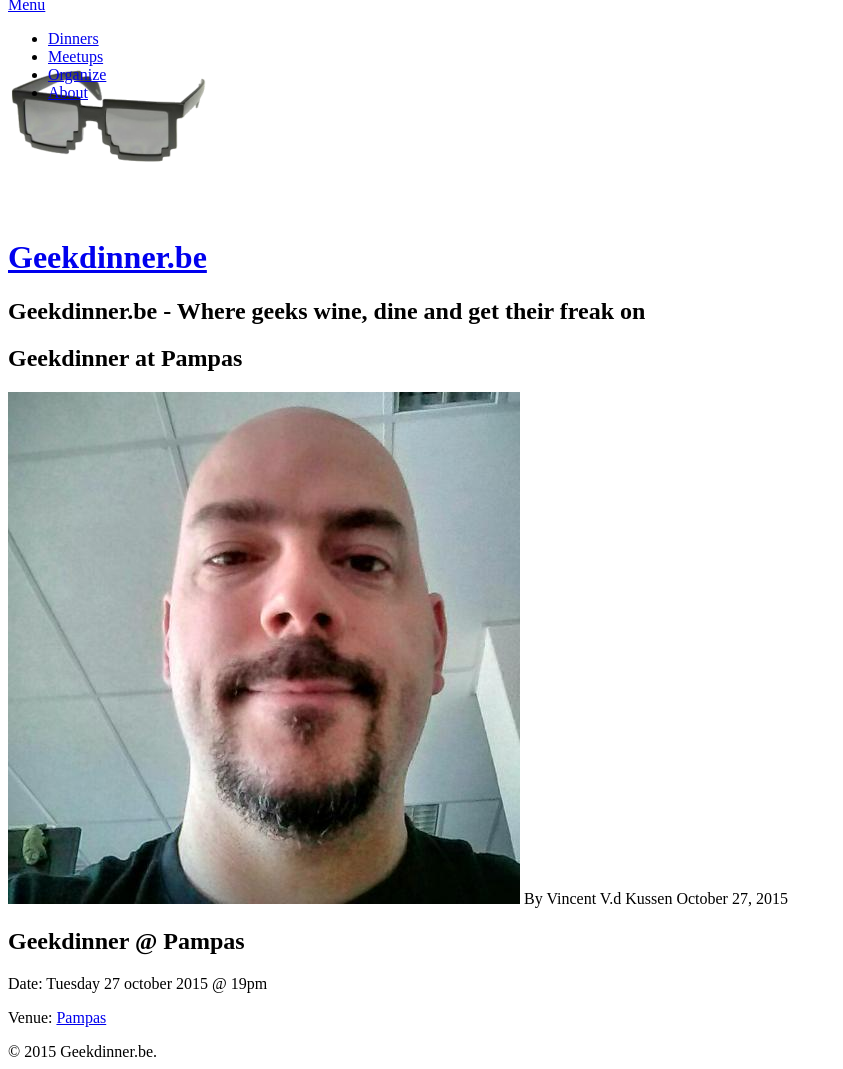
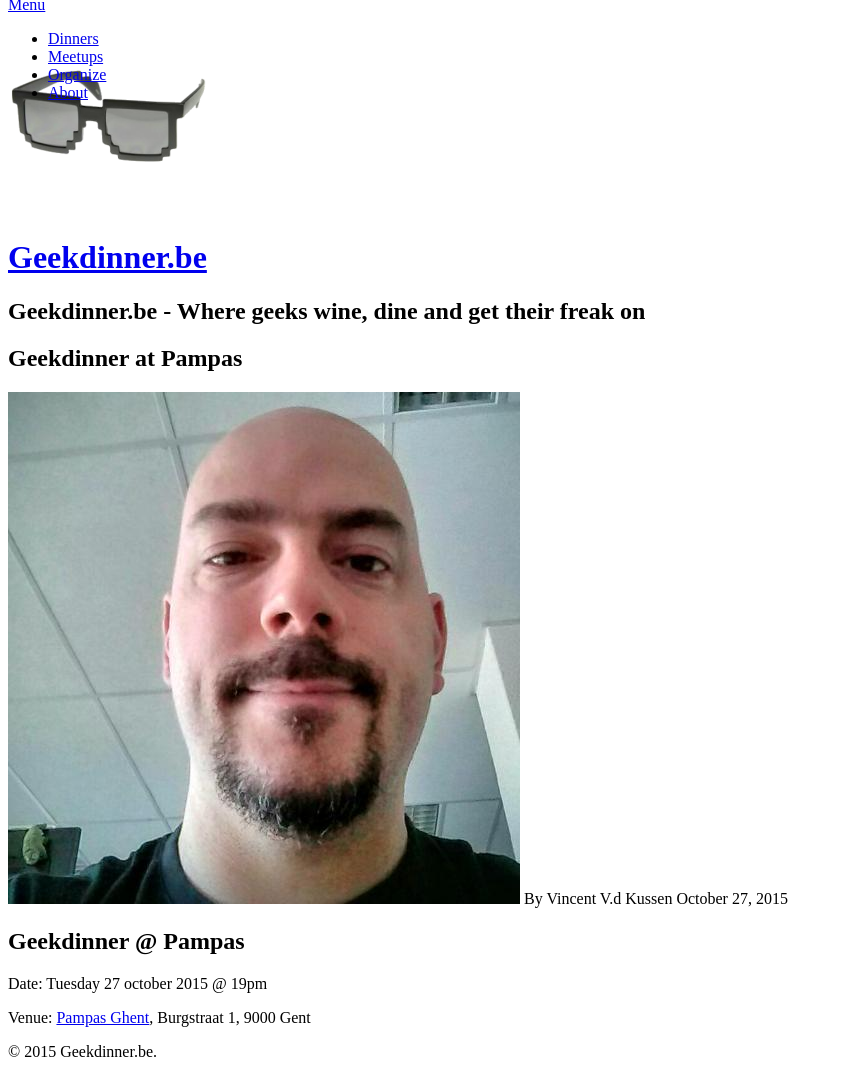
Before and after one commit to geekdinner/geekdinner.github.io, a Jekyll site: the page built from _posts/dinners/2015-10-27-Geekdinner-at-Pampas.md, in a window 1280 px wide, cut to the strip 112-1181 px from the top of the page. Shown: the whole strip, without its empty margins (0-843 px from the left). Built offline with Jekyll 4.4.1, drawn with Linux system fonts in a browser that asks for light colours; nearby versions of some CDN libraries.

Commit message:
add venue city

```diff
--- a/_posts/dinners/2015-10-27-Geekdinner-at-Pampas.md
+++ b/_posts/dinners/2015-10-27-Geekdinner-at-Pampas.md
@@ -3,7 +3,7 @@ layout: post
 title: "Geekdinner at Pampas"
 modified:
 categories: dinners
-excerpt: ""
+excerpt: "Ghent"
 author: "vincent_vdk"
 date: 2015-10-27T19:00:00-04:00
 ---
@@ -12,4 +12,4 @@ date: 2015-10-27T19:00:00-04:00
 
 Date: Tuesday 27 october 2015 @ 19pm
 
-Venue: [Pampas](http://www.pampas.be/)
+Venue: [Pampas Ghent](http://www.pampas.be/), Burgstraat 1, 9000 Gent
```
